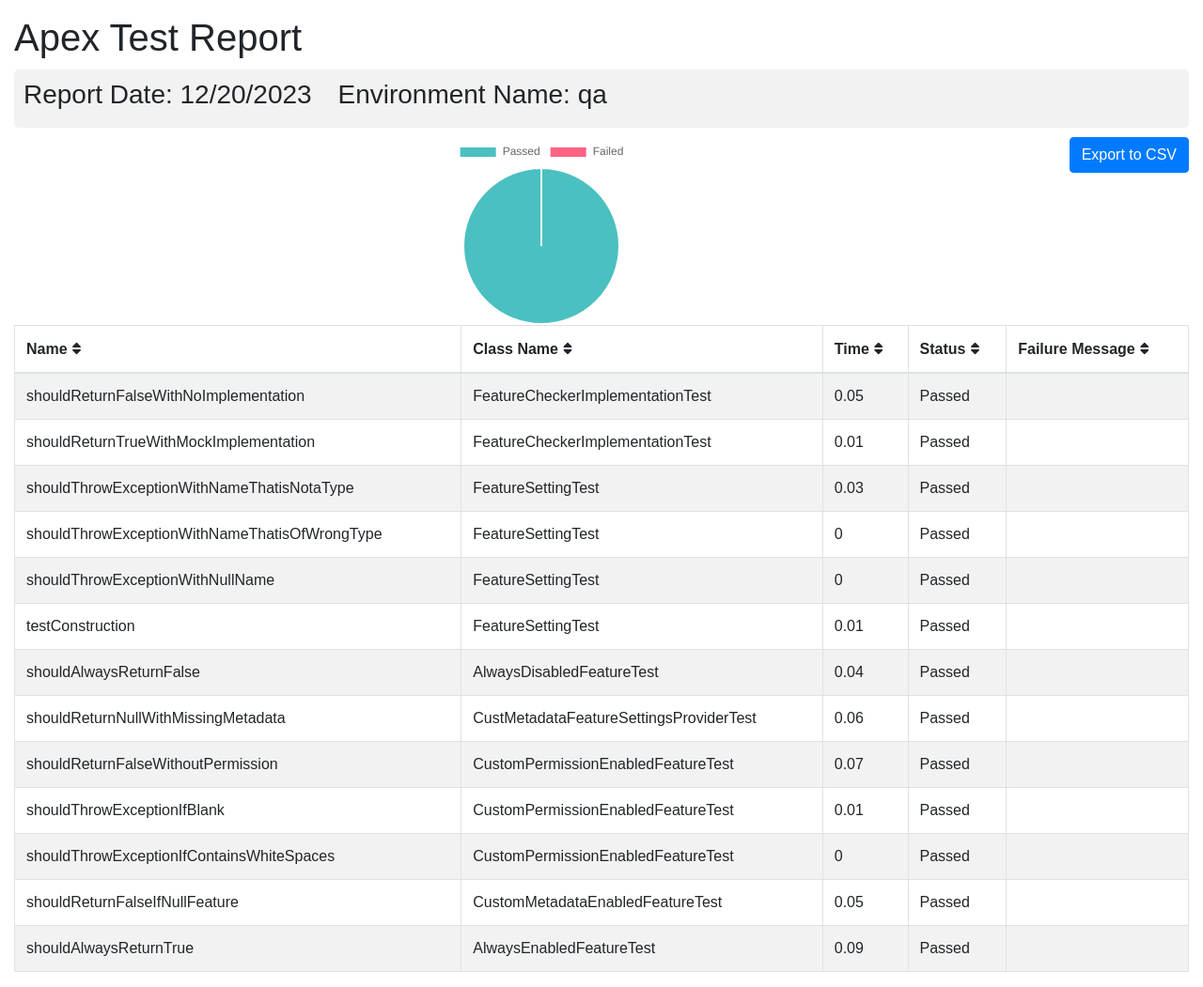
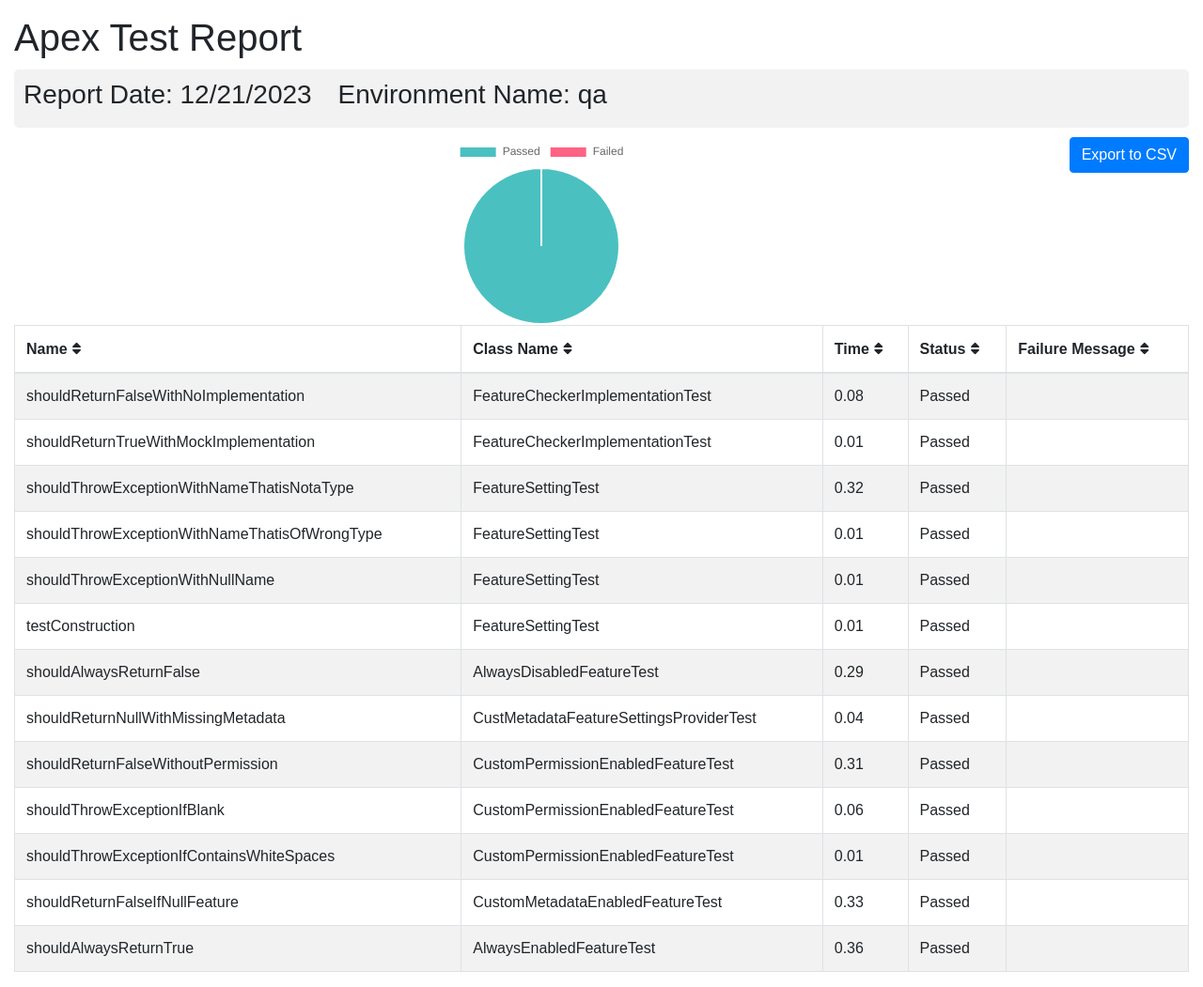
Before and after one commit to flxbl-io/sfops-dashboard, a Jekyll site: the page apextestResults/qa.html, which Jekyll copies as it is, in a window 1280 px wide. Shown: the whole page at 94% size. Built offline with Jekyll 4.4.1, drawn with Linux system fonts in a browser that asks for light colours.

Commit message:
Updated apex test results

```diff
--- a/apextestResults/qa.html
+++ b/apextestResults/qa.html
@@ -102,7 +102,7 @@
       <div class="container-fluid">
         <h1 class="mt-3">Apex Test Report</h1>
         <div class="info-card">
-        <h3>Report Date: 12/20/2023 <span style="margin-left: 20px;">Environment Name: qa</span></h3>
+        <h3>Report Date: 12/21/2023 <span style="margin-left: 20px;">Environment Name: qa</span></h3>
         </div>
         <button onclick="exportTableToCSV('testReport.csv')" class="btn btn-primary float-right">Export to CSV</button>
         <div id="chart-container">
@@ -123,7 +123,7 @@
         <tr>
           <td>shouldReturnFalseWithNoImplementation</td>
           <td>FeatureCheckerImplementationTest</td>
-          <td>0.05</td>
+          <td>0.08</td>
           <td>Passed</td>
           <td></td>
         </tr>
@@ -137,21 +137,21 @@
         <tr>
           <td>shouldThrowExceptionWithNameThatisNotaType</td>
           <td>FeatureSettingTest</td>
-          <td>0.03</td>
+          <td>0.32</td>
           <td>Passed</td>
           <td></td>
         </tr>
         <tr>
           <td>shouldThrowExceptionWithNameThatisOfWrongType</td>
           <td>FeatureSettingTest</td>
-          <td>0</td>
+          <td>0.01</td>
           <td>Passed</td>
           <td></td>
         </tr>
         <tr>
           <td>shouldThrowExceptionWithNullName</td>
           <td>FeatureSettingTest</td>
-          <td>0</td>
+          <td>0.01</td>
           <td>Passed</td>
           <td></td>
         </tr>
@@ -165,49 +165,49 @@
         <tr>
           <td>shouldAlwaysReturnFalse</td>
           <td>AlwaysDisabledFeatureTest</td>
-          <td>0.04</td>
+          <td>0.29</td>
           <td>Passed</td>
           <td></td>
         </tr>
         <tr>
           <td>shouldReturnNullWithMissingMetadata</td>
           <td>CustMetadataFeatureSettingsProviderTest</td>
-          <td>0.06</td>
+          <td>0.04</td>
           <td>Passed</td>
           <td></td>
         </tr>
         <tr>
           <td>shouldReturnFalseWithoutPermission</td>
           <td>CustomPermissionEnabledFeatureTest</td>
-          <td>0.07</td>
+          <td>0.31</td>
           <td>Passed</td>
           <td></td>
         </tr>
         <tr>
           <td>shouldThrowExceptionIfBlank</td>
           <td>CustomPermissionEnabledFeatureTest</td>
-          <td>0.01</td>
+          <td>0.06</td>
           <td>Passed</td>
           <td></td>
         </tr>
         <tr>
           <td>shouldThrowExceptionIfContainsWhiteSpaces</td>
           <td>CustomPermissionEnabledFeatureTest</td>
-          <td>0</td>
+          <td>0.01</td>
           <td>Passed</td>
           <td></td>
         </tr>
         <tr>
           <td>shouldReturnFalseIfNullFeature</td>
           <td>CustomMetadataEnabledFeatureTest</td>
-          <td>0.05</td>
+          <td>0.33</td>
           <td>Passed</td>
           <td></td>
         </tr>
         <tr>
           <td>shouldAlwaysReturnTrue</td>
           <td>AlwaysEnabledFeatureTest</td>
-          <td>0.09</td>
+          <td>0.36</td>
           <td>Passed</td>
           <td></td>
         </tr>
```
